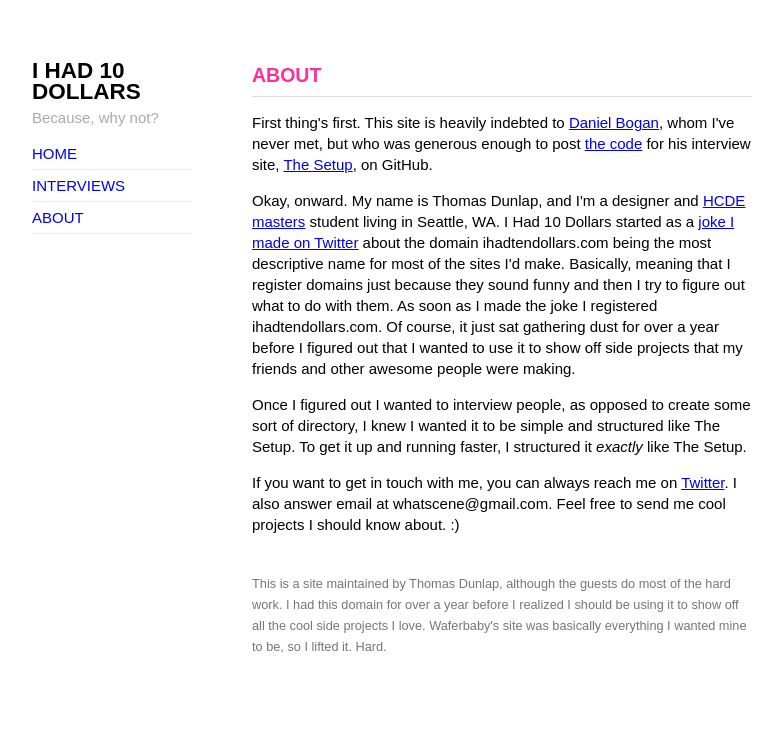
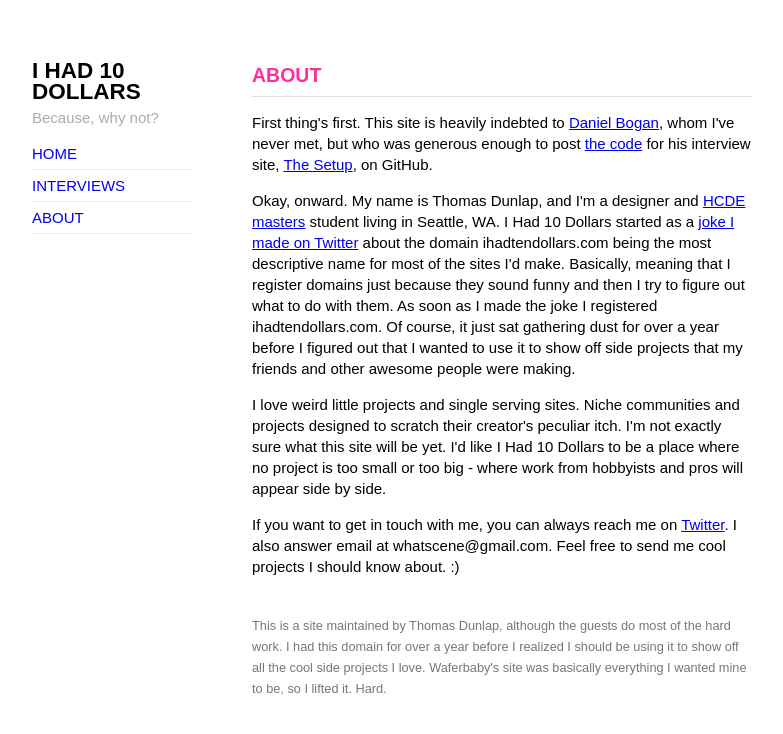
Before and after one commit to 10dollars/10dollars.github.io, a Jekyll site: the page built from about/index.html, in a window 1280 px wide. Shown: the top 734 px of the page, without its empty margins (248-1031 px from the left). Built offline with Jekyll 4.4.1, drawn with Linux system fonts in a browser that asks for light colours.

Commit message:
updating about text

```diff
--- a/about/index.html
+++ b/about/index.html
@@ -8,6 +8,6 @@ title: About
 
 <p> Okay, onward. My name is Thomas Dunlap, and I'm a designer and <a href="http://www.hcde.washington.edu/ms">HCDE masters</a> student living in Seattle, WA. I Had 10 Dollars started as a <a href="https://twitter.com/spladow/statuses/325064162009051136">joke I made on Twitter</a> about the domain ihadtendollars.com being the most descriptive name for most of the sites I'd make. Basically, meaning that I register domains just because they sound funny and then I try to figure out what to do with them. As soon as I made the joke I registered ihadtendollars.com. Of course, it just sat gathering dust for over a year before I figured out that I wanted to use it to show off side projects that my friends and other awesome people were making. </p>
 
-<p>Once I figured out I wanted to interview people, as opposed to create some sort of directory, I knew I wanted it to be simple and structured like The Setup. To get it up and running faster, I structured it <em>exactly</em> like The Setup.</p>
+<p>I love weird little projects and single serving sites. Niche communities and projects designed to scratch their creator's peculiar itch. I'm not exactly sure what this site will be yet. I'd like I Had 10 Dollars to be a place where no project is too small or too big - where work from hobbyists and pros will appear side by side. </p>
 
 <p>If you want to get in touch with me, you can always reach me on <a href="http://twitter.com/spladow">Twitter</a>. I also answer email at whatscene@gmail.com. Feel free to send me cool projects I should know about. :)</p>
```
